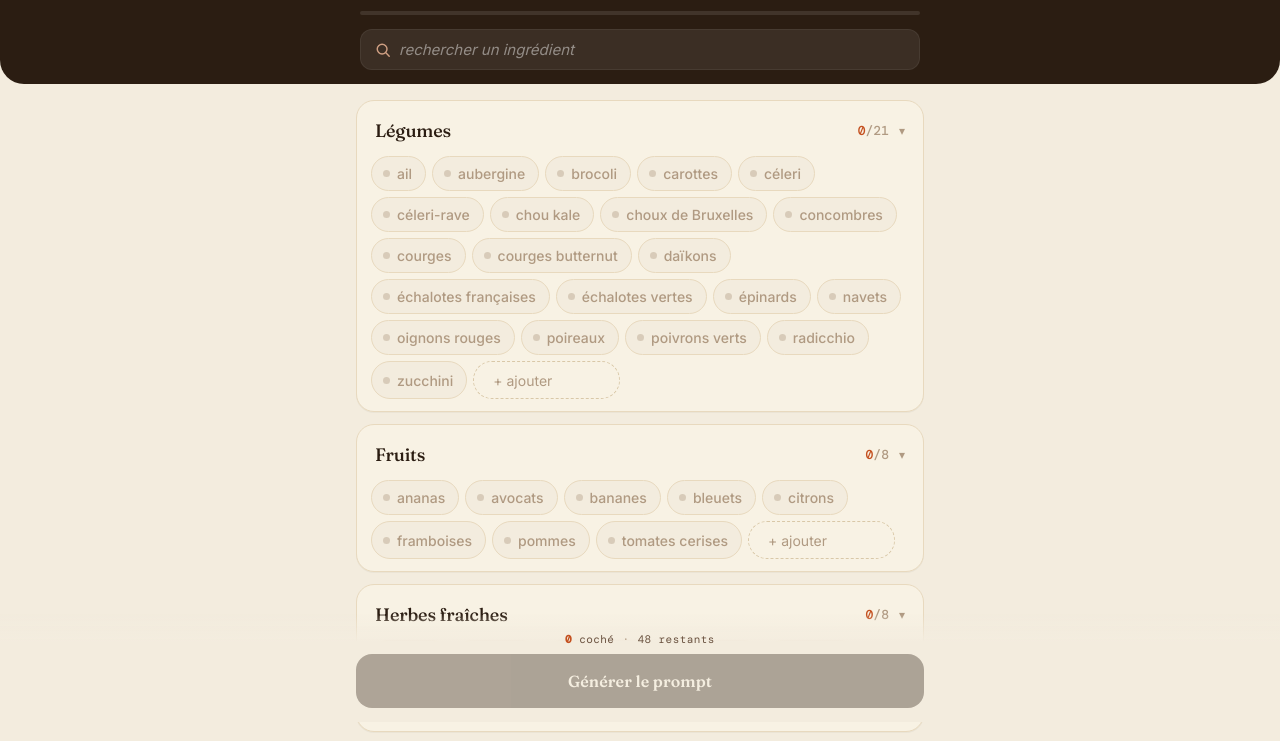
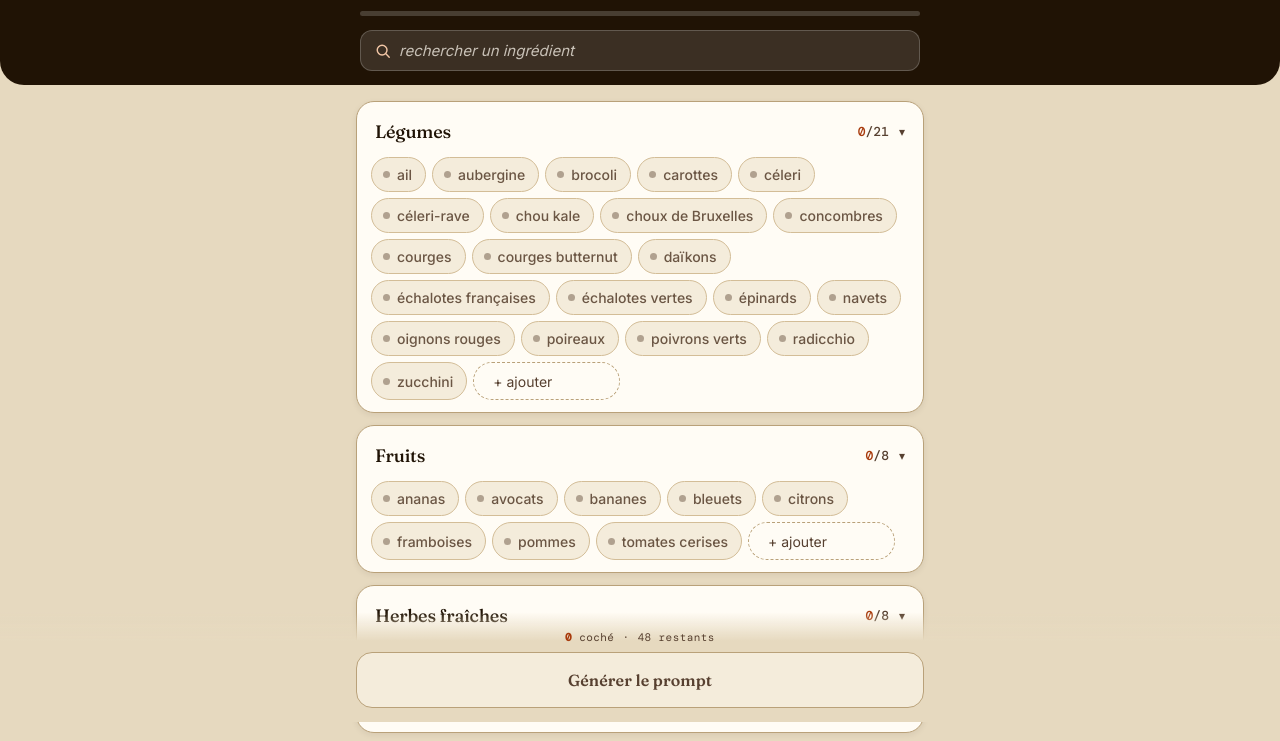
Before and after one commit to abazinet01/recettes-ia, a plain HTML site: page docs/index.html in a window 1280 px wide. Shown: the part 78-819 px from the top of the page. Drawn offline with nearby package versions, Linux system fonts and the light colour scheme.

Commit message:
Augmenter le contraste de l'interface
La palette « beige sur beige » rendait plusieurs éléments illisibles :
les ingrédients non cochés étaient à 2,29:1 et les cartes de catégorie
se détachaient du fond à 1,05:1.

- Palette retravaillée : fond de page plus soutenu, cartes quasi
  blanches, encre plus foncée, orange brique assombri
- Nouveau token --chip pour le fond des pastilles, distinct des cartes
- Bordures et ombres renforcées pour séparer les surfaces
- Bouton « Générer le prompt » désactivé : style explicite au lieu
  d'une opacité de 35 %
- Barre de progression en jaune beurre sur piste plus visible
- Champ de recherche du bandeau : bordure et placeholder plus opaques
- theme_color / background_color du manifest alignés sur la palette
- CACHE_NAME bumpé en v5 pour que les PWA installées reçoivent le CSS

Tous les textes passent désormais WCAG AA (≥ 4,5:1).

Co-Authored-By: Claude Opus 5 <noreply@anthropic.com>

```diff
--- a/docs/index.html
+++ b/docs/index.html
@@ -7,7 +7,7 @@
     <meta name="apple-mobile-web-app-status-bar-style" content="black-translucent">
     <title>Garde-manger</title>
     <link rel="manifest" href="manifest.json">
-    <meta name="theme-color" content="#2b1d12">
+    <meta name="theme-color" content="#201305">
     <link rel="icon" href="icon.svg" type="image/svg+xml">
     <link rel="apple-touch-icon" href="icon-512.png">
     <link rel="preconnect" href="https://fonts.googleapis.com">
--- a/docs/style.css
+++ b/docs/style.css
@@ -1,16 +1,17 @@
 :root {
-    --accent: #c4501f;
-    --accent-soft: #e9b394;
-    --accent-deep: #8a3a16;
-    --ink: #2b1d12;
-    --ink-soft: #6b5340;
-    --ink-faint: #b09a82;
-    --bg: #f3ecde;
-    --paper: #f8f2e4;
-    --line: #d9c8a8;
-    --line-soft: #e8d9be;
-    --butter: #f0c97e;
-    --ok: #5b7d3a;
+    --accent: #a83a0c;
+    --accent-soft: #f2c6a6;
+    --accent-deep: #7d2c0a;
+    --ink: #201305;
+    --ink-soft: #574030;
+    --ink-faint: #6b5644;
+    --bg: #e6d9bf;
+    --paper: #fffcf5;
+    --chip: #f4ecdb;
+    --line: #b9a179;
+    --line-soft: #d3bd97;
+    --butter: #f7d287;
+    --ok: #3f5e26;
 }
 
 * { box-sizing: border-box; margin: 0; padding: 0; }
@@ -71,7 +72,7 @@ input, textarea {
     width: 36px; height: 36px;
     border-radius: 50%;
     background: var(--accent);
-    color: var(--ink);
+    color: var(--butter);
     display: flex; align-items: center; justify-content: center;
     font-size: 12px;
     flex-shrink: 0;
@@ -112,14 +113,14 @@ input, textarea {
 
 .b-progress {
     margin-top: 14px;
-    height: 4px;
-    background: rgba(255,255,255,0.1);
+    height: 5px;
+    background: rgba(255,255,255,0.18);
     border-radius: 999px;
     overflow: hidden;
 }
 .b-progress-fill {
     height: 100%;
-    background: var(--accent);
+    background: var(--butter);
     border-radius: 999px;
     transition: width 0.4s cubic-bezier(.3,.7,.4,1);
 }
@@ -154,7 +155,6 @@ input, textarea {
     align-items: center;
     justify-content: center;
     flex-shrink: 0;
-    opacity: 0.6;
 }
 .sb-clear {
     width: 22px; height: 22px;
@@ -172,22 +172,21 @@ input, textarea {
     font-size: 10px;
     letter-spacing: 0.04em;
     white-space: nowrap;
-    opacity: 0.65;
     flex-shrink: 0;
 }
 
 .sb-bocaux {
     margin-top: 14px;
     padding: 10px 14px;
-    background: rgba(255,255,255,0.08);
+    background: rgba(255,255,255,0.12);
     border-radius: 12px;
     color: var(--paper);
-    border: 1px solid rgba(255,255,255,0.06);
+    border: 1px solid rgba(255,255,255,0.20);
 }
 .sb-bocaux input { color: var(--paper); font-family: 'Inter', sans-serif; }
-.sb-bocaux input::placeholder { color: rgba(255,255,255,0.45); }
-.sb-bocaux .sb-icon { color: var(--accent-soft); opacity: 0.85; }
-.sb-bocaux .sb-clear { background: rgba(255,255,255,0.18); color: var(--paper); }
+.sb-bocaux input::placeholder { color: rgba(255,250,240,0.72); }
+.sb-bocaux .sb-icon { color: var(--accent-soft); }
+.sb-bocaux .sb-clear { background: rgba(255,255,255,0.28); color: var(--paper); }
 .sb-bocaux .sb-meta { color: var(--accent-soft); }
 
 /* =========================================================
@@ -205,8 +204,8 @@ input, textarea {
     border-radius: 18px;
     padding: 14px 14px 12px;
     margin-bottom: 12px;
-    box-shadow: 0 1px 0 rgba(43,29,18,0.04);
-    border: 1px solid var(--line-soft);
+    box-shadow: 0 2px 6px rgba(32,19,5,0.07);
+    border: 1px solid var(--line);
 }
 .b-cat-hd {
     width: 100%;
@@ -231,8 +230,8 @@ input, textarea {
     font-weight: 500;
     font-feature-settings: "tnum";
 }
-.b-cat-of { color: var(--ink-faint); }
-.b-cat-chev { color: var(--ink-faint); font-size: 12px; }
+.b-cat-of { color: var(--ink-soft); }
+.b-cat-chev { color: var(--ink-soft); font-size: 12px; }
 
 /* =========================================================
    CHIPS — pastilles d'ingrédients
@@ -250,7 +249,7 @@ input, textarea {
     gap: 7px;
     padding: 8px 13px 8px 11px;
     border-radius: 999px;
-    background: var(--bg);
+    background: var(--chip);
     border: 1px solid var(--line-soft);
     font-size: 14px;
     color: var(--ink-faint);
@@ -265,13 +264,14 @@ input, textarea {
     width: 7px; height: 7px;
     border-radius: 50%;
     background: var(--ink-faint);
-    opacity: 0.4;
+    opacity: 0.5;
     transition: all 0.16s;
 }
 .b-chip.on {
     background: var(--accent);
-    border-color: var(--accent);
+    border-color: var(--accent-deep);
     color: var(--paper);
+    font-weight: 600;
 }
 .b-chip.on .b-chip-dot { background: var(--butter); opacity: 1; }
 .b-chip:active { transform: scale(0.96); }
@@ -293,7 +293,7 @@ input, textarea {
     width: 130px;
     color: var(--ink);
 }
-.b-chip-add input::placeholder { color: var(--ink-faint); font-size: 14px; }
+.b-chip-add input::placeholder { color: var(--ink-soft); font-size: 14px; }
 
 /* Empty state lorsque la recherche ne trouve rien */
 .b-empty {
@@ -301,7 +301,7 @@ input, textarea {
     text-align: center;
     background: var(--paper);
     border-radius: 16px;
-    border: 1px solid var(--line-soft);
+    border: 1px solid var(--line);
 }
 .b-empty-1 { font-family: 'Fraunces', serif; font-size: 20px; font-weight: 500; color: var(--ink); margin-bottom: 4px; }
 .b-empty-2 { font-size: 13px; color: var(--ink-soft); }
@@ -335,7 +335,7 @@ input, textarea {
     letter-spacing: 0.04em;
 }
 .b-footer-stats b { color: var(--accent); font-weight: 600; }
-.b-footer-dot { color: var(--ink-faint); }
+.b-footer-dot { color: var(--ink-soft); }
 
 .b-cta {
     width: 100%;
@@ -347,11 +347,18 @@ input, textarea {
     font-weight: 600;
     letter-spacing: 0.005em;
     font-family: 'Fraunces', serif;
-    box-shadow: 0 6px 18px rgba(43,29,18,0.18);
+    box-shadow: 0 6px 18px rgba(32,19,5,0.22);
     transition: transform 0.15s;
 }
 .b-cta:active:not(:disabled) { transform: scale(0.98); }
-.b-cta:disabled { opacity: 0.35; box-shadow: none; cursor: default; }
+.b-cta:disabled {
+    background: var(--chip);
+    color: var(--ink-soft);
+    border: 1px solid var(--line);
+    opacity: 1;
+    box-shadow: none;
+    cursor: default;
+}
 
 /* =========================================================
    MODALE de confirmation suppression
@@ -359,7 +366,7 @@ input, textarea {
 
 .b-confirm {
     position: fixed; inset: 0;
-    background: rgba(43,29,18,0.6);
+    background: rgba(32,19,5,0.7);
     display: flex; align-items: flex-end; justify-content: center;
     z-index: 50;
     animation: b-fade 0.18s;
@@ -385,12 +392,13 @@ input, textarea {
     flex: 1;
     padding: 14px;
     border-radius: 12px;
-    background: var(--bg);
+    background: var(--chip);
+    border: 1px solid var(--line);
     font-weight: 600;
     font-size: 14px;
     color: var(--ink);
 }
-.b-confirm-actions button.danger { background: var(--accent); color: var(--paper); }
+.b-confirm-actions button.danger { background: var(--accent); border-color: var(--accent-deep); color: var(--paper); }
 
 /* =========================================================
    MODALE prompt
@@ -398,7 +406,7 @@ input, textarea {
 
 .pm-backdrop {
     position: fixed; inset: 0;
-    background: rgba(43,29,18,0.5);
+    background: rgba(32,19,5,0.65);
     display: flex; align-items: flex-end; justify-content: center;
     z-index: 100;
     animation: pm-fade 0.2s;
@@ -413,7 +421,7 @@ input, textarea {
     max-height: 80vh;
     overflow-y: auto;
     animation: pm-slide 0.26s cubic-bezier(.3,.7,.4,1);
-    box-shadow: 0 -8px 32px rgba(43,29,18,0.18);
+    box-shadow: 0 -8px 32px rgba(32,19,5,0.28);
 }
 @keyframes pm-slide { from { transform: translateY(40px); } }
 .pm-grip {
@@ -439,7 +447,7 @@ input, textarea {
     color: var(--ink);
 }
 .pm-text {
-    background: var(--bg);
+    background: var(--chip);
     padding: 16px;
     border-radius: 12px;
     font-family: 'Fraunces', serif;
@@ -449,7 +457,7 @@ input, textarea {
     white-space: pre-wrap;
     word-wrap: break-word;
     margin-bottom: 16px;
-    border: 1px solid var(--line-soft);
+    border: 1px solid var(--line);
 }
 .pm-actions { display: flex; gap: 10px; }
 .pm-btn {
@@ -462,6 +470,6 @@ input, textarea {
     transition: transform 0.12s;
 }
 .pm-btn:active { transform: scale(0.97); }
-.pm-btn-ghost { background: var(--bg); color: var(--ink); }
+.pm-btn-ghost { background: var(--chip); border: 1px solid var(--line); color: var(--ink); }
 .pm-btn-primary { background: var(--accent); color: var(--paper); }
 .pm-btn-primary.is-copied { background: var(--ok); }
--- a/docs/sw.js
+++ b/docs/sw.js
@@ -1,4 +1,4 @@
-const CACHE_NAME = 'ingredients-v4';
+const CACHE_NAME = 'ingredients-v5';
 const ASSETS = [
   './',
   './index.html',
```
Also changed, not shown: docs/manifest.json.
